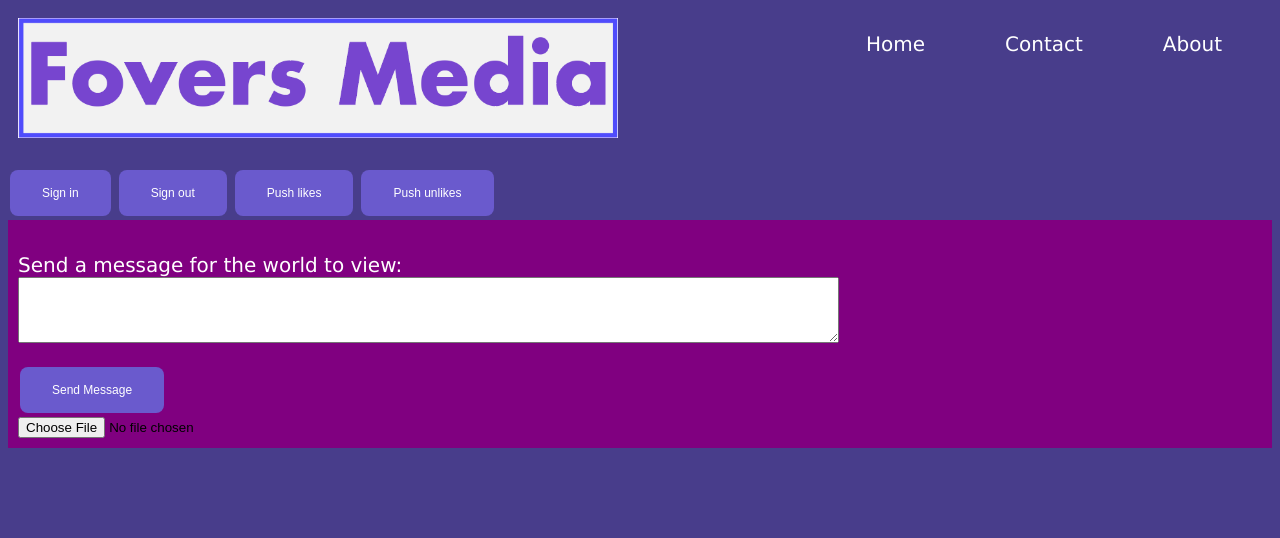
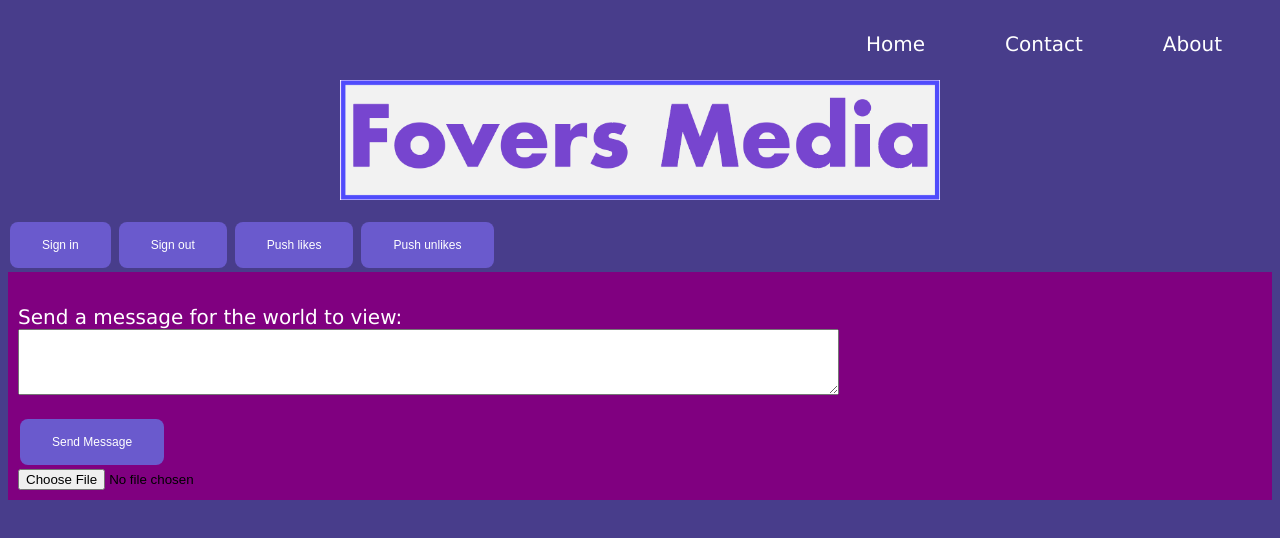
Before and after one commit to social-media-shiqiao-michael/Social-Media, a plain HTML site: page index.html in a window 1280 px wide. Drawn offline with Linux system fonts and the light colour scheme; no server answers.

Commit message:
Update index.html

```diff
--- a/index.html
+++ b/index.html
@@ -314,11 +314,11 @@ float: inherit;
 
 
         <ul>
-            <img src="fovers.jpg" alt=yomers.exe has stopped working width="600" height="120">
   <li><a class="active" href="#home">About</a></li>
   <li><a href="https://social-media-shiqiao-michael.github.io/Social-Media/contact.html">Contact</a></li>
   <li><a href="#about">Home</a></li>
 </ul>
+        <center> <img src="fovers.jpg" alt=yomers.exe has stopped working width="600" height="120"> </center>
 
 
         <br>
```
